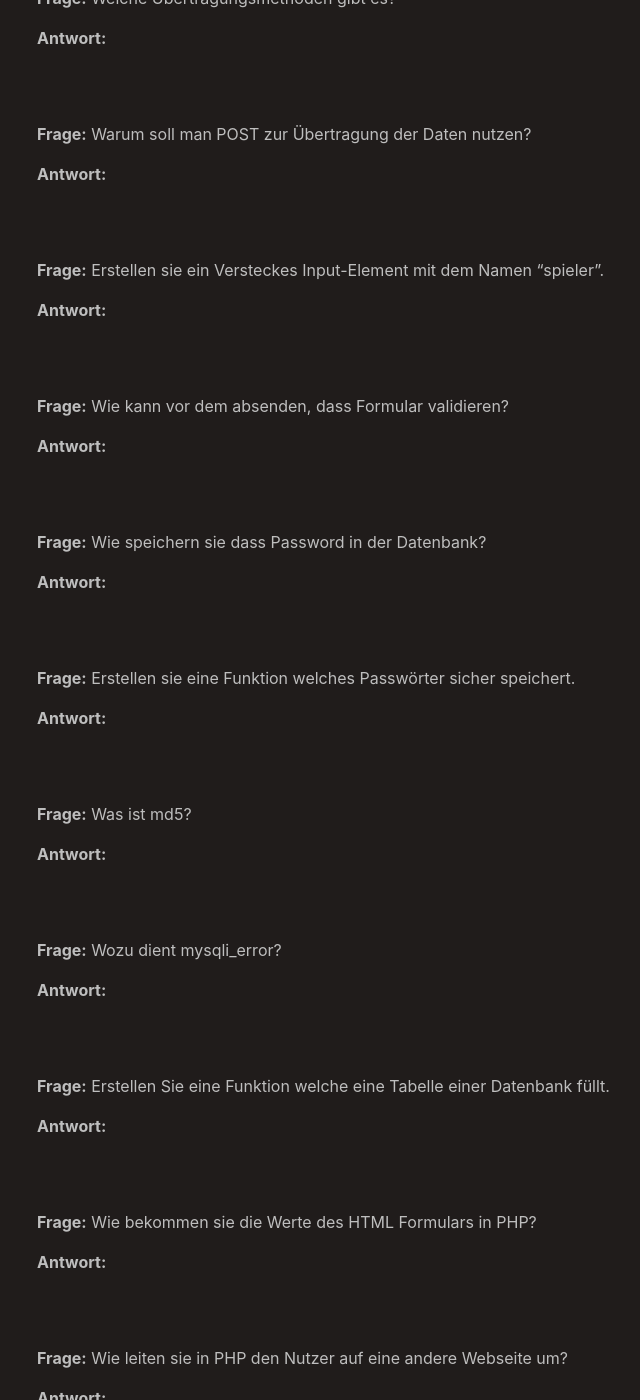
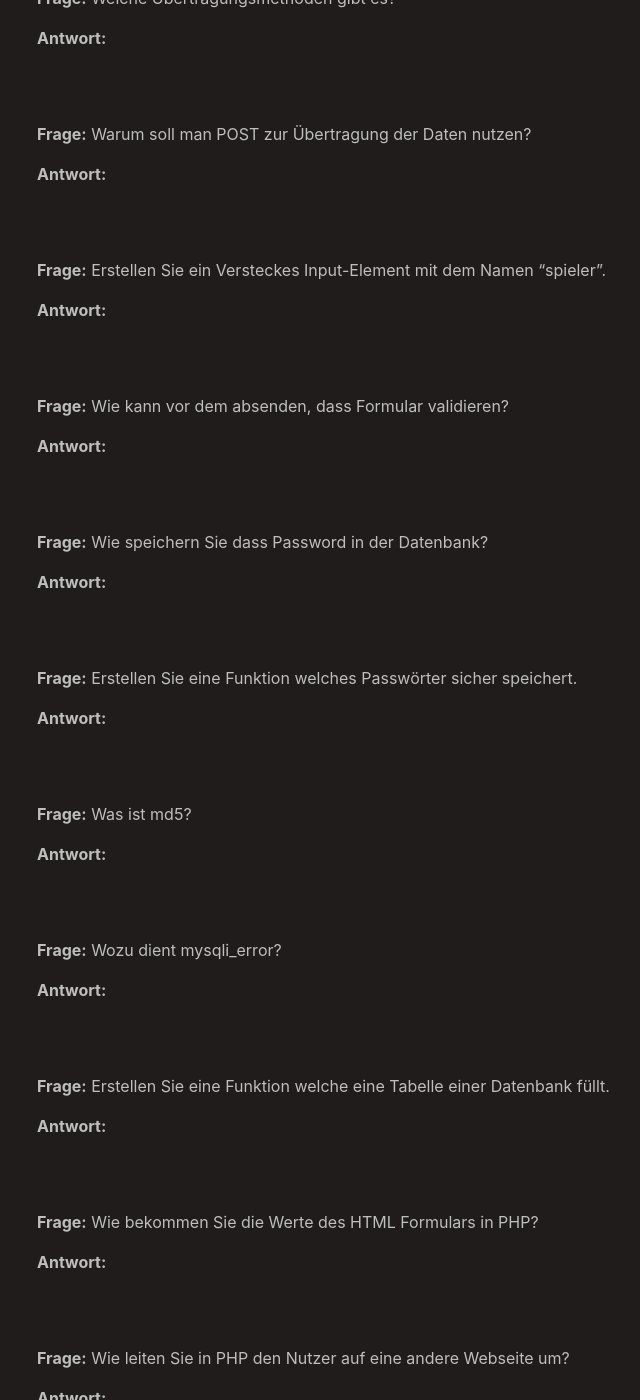
Before and after one commit to marc-q/marc-q.github.io, a Jekyll site: the page built from wiki/ua_wan_phplogon.md, in a window 1280 px wide and 1400 px high, scrolled down 664 px. Shown: the whole window, without its empty margins (111-751 px from the left). Built offline with Jekyll 4.4.1, drawn with Linux system fonts in a browser that asks for light colours; the repository's description, which GitHub fills in, is left out.

Commit message:
Fix some spelling errors.

```diff
--- a/wiki/ua_wan_phplogon.md
+++ b/wiki/ua_wan_phplogon.md
@@ -28,7 +28,7 @@ Codebeispiele bitte auf einem **extra** Blatt anfertigen.
 
 **Antwort:**
 <br /><br /><br /><br />
-**Frage:** Erstellen sie ein Versteckes Input-Element mit dem Namen "spieler".
+**Frage:** Erstellen Sie ein Versteckes Input-Element mit dem Namen "spieler".
 
 **Antwort:**
 <br /><br /><br /><br />
@@ -36,11 +36,11 @@ Codebeispiele bitte auf einem **extra** Blatt anfertigen.
 
 **Antwort:**
 <br /><br /><br /><br />
-**Frage:** Wie speichern sie dass Password in der Datenbank?
+**Frage:** Wie speichern Sie dass Password in der Datenbank?
 
 **Antwort:**
 <br /><br /><br /><br />
-**Frage:** Erstellen sie eine Funktion welches Passwörter sicher speichert.
+**Frage:** Erstellen Sie eine Funktion welches Passwörter sicher speichert.
 
 **Antwort:**
 <br /><br /><br /><br />
@@ -56,11 +56,11 @@ Codebeispiele bitte auf einem **extra** Blatt anfertigen.
 
 **Antwort:**
 <br /><br /><br /><br />
-**Frage:** Wie bekommen sie die Werte des HTML Formulars in PHP?
+**Frage:** Wie bekommen Sie die Werte des HTML Formulars in PHP?
 
 **Antwort:**
 <br /><br /><br /><br />
-**Frage:** Wie leiten sie in PHP den Nutzer auf eine andere Webseite um?
+**Frage:** Wie leiten Sie in PHP den Nutzer auf eine andere Webseite um?
 
 **Antwort:**
 <br /><br /><br /><br />
```
